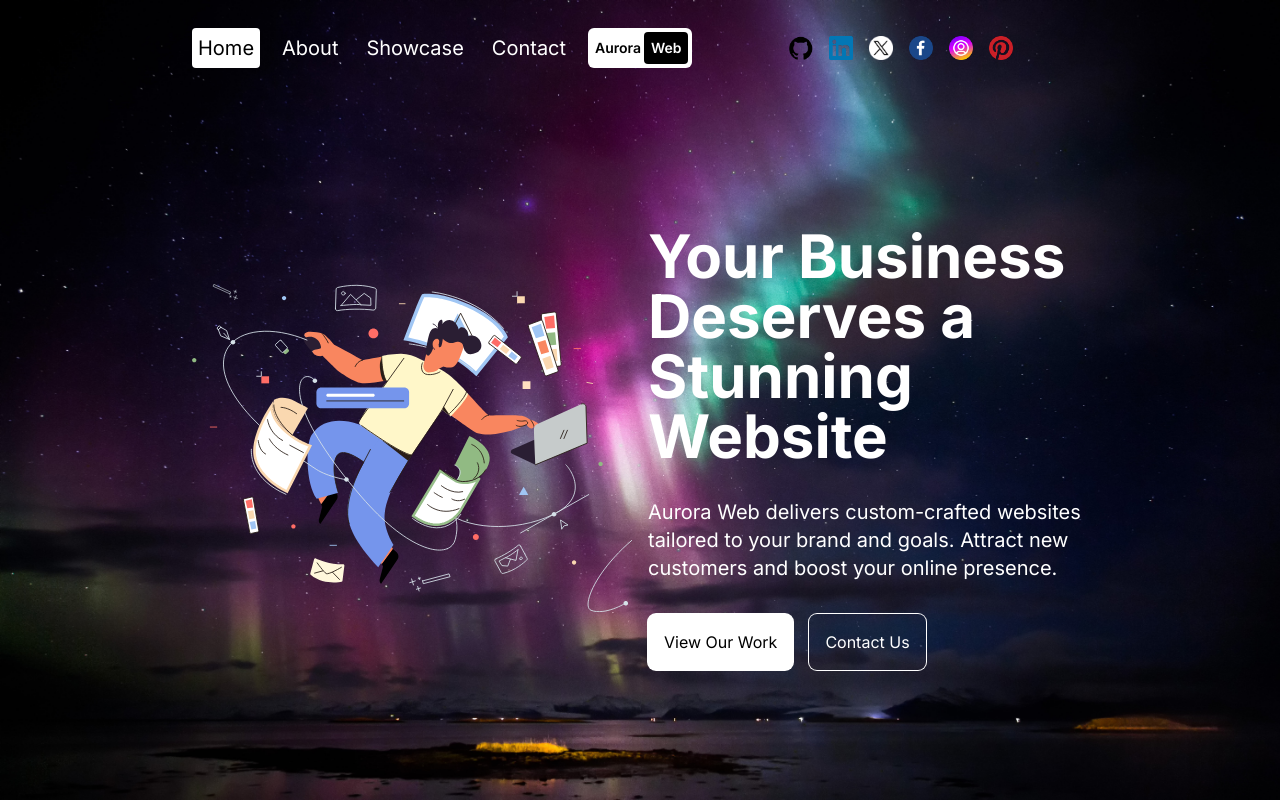
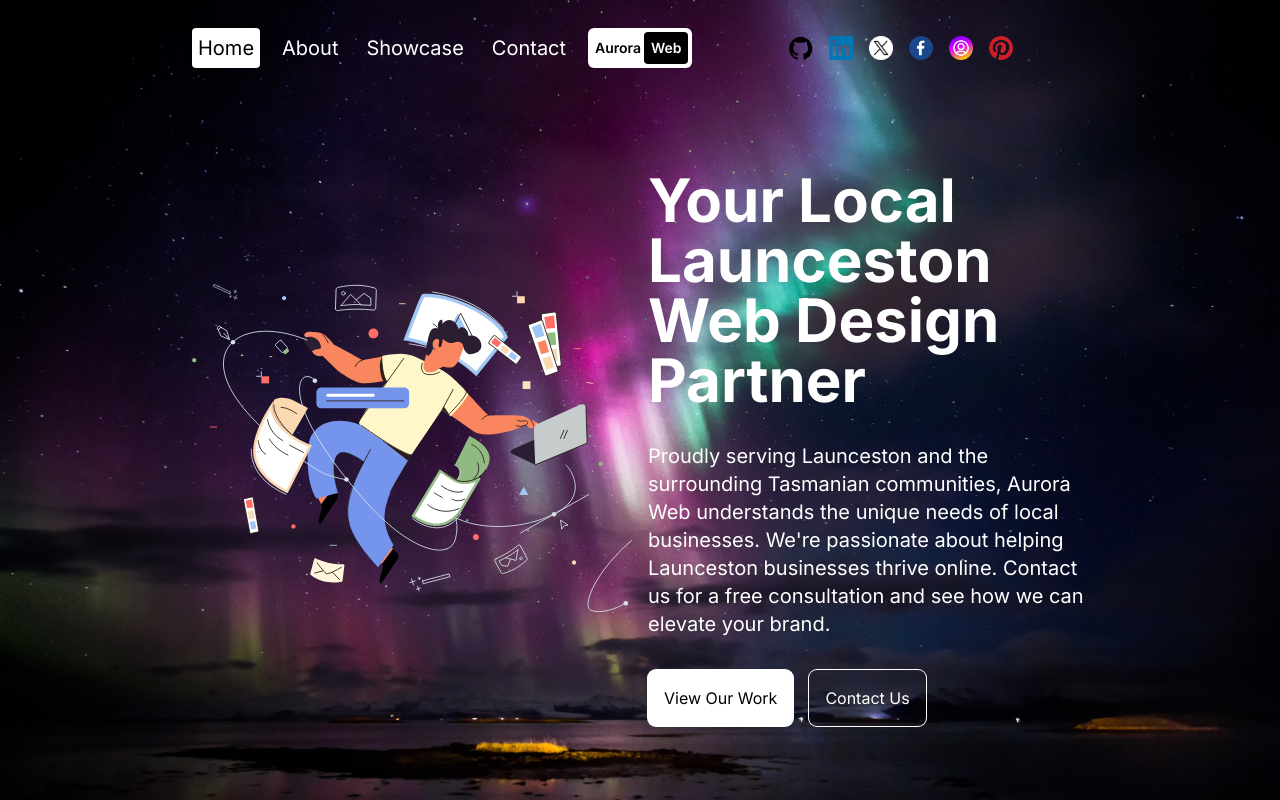
Before and after one commit to JacobYZ/aurora-web, a Next.js app: page / in a window 1280 px wide. Built offline with nearby package versions, Linux system fonts and the light colour scheme.

Commit message:
Add new skills and experiences, update website metadata and page content

```diff
--- a/app/constants.ts
+++ b/app/constants.ts
@@ -48,12 +48,15 @@ export const SKILLS = [
   "Figma",
   "Photoshop",
   "Illustrator",
+  "PHP",
   "Java",
   "Python",
   "C++",
   "C#",
+  "LaTeX",
   "Markdown",
   "SQL",
+  "Plasma",
   "MongoDB",
   "PostgreSQL",
   "Git",
@@ -81,9 +84,9 @@ export const EXPERIENCES = [
     position: "right",
   },
   {
-    jobTitle: "Academic Tutor",
+    jobTitle: "Web Development & Data Structures Tutor",
     jobDescription:
-      "Tutoring in web development and abstract data types, also marking assignments for students.",
+      "Sole tutor for web development and data structures at UTAS, Launceston. Supporting students with coursework, assignments, and project development.",
     jobDate: "Feb 2022 - Present",
     company: "University of Tasmania",
     position: "left",
--- a/app/layout.tsx
+++ b/app/layout.tsx
@@ -6,9 +6,9 @@ import TransitonProvider from "@/components/TransitonProvider";
 const inter = Inter({ subsets: ["latin"] });
 
 export const metadata: Metadata = {
-  title: "Your Business Deserves a Stunning Website",
+  title: "Launceston Web Design Experts | Aurora Web",
   description:
-    "Aurora Web delivers custom-crafted websites tailored to your brand and goals. Attract new customers and boost your online presence.",
+    "Elevate your Launceston business with stunning web design by Aurora Web. Custom websites that attract customers and boost your online presence.",
 };
 
 export default function RootLayout({
--- a/app/page.tsx
+++ b/app/page.tsx
@@ -11,7 +11,7 @@ const Homepage = () => {
       animate={{ y: "0%" }}
       transition={{ duration: 1 }}>
       <div className="h-full flex flex-col justify-center lg:flex-row md:gap-4 px-4 sm:px-8 md:px-12 lg:px-20 xl:px-48 ">
-        {/* IMAGE CONTAINER */} {/* Need to add lg:flex-row to its parenet */}
+        {/* IMAGE CONTAINER */}
         <div className="h-1/2 lg:h-full lg:w-1/2 relative ">
           <Image
             src="/hero.svg"
@@ -24,12 +24,15 @@ const Homepage = () => {
         <div className="h-1/2 lg:h-full lg:w-1/2 flex flex-col gap-2 md:gap-8 items-center justify-center">
           {/* TITLE */}
           <h1 className="text-4xl md:text-6xl font-bold">
-            Your Business Deserves a Stunning Website
+            Your Local Launceston Web Design Partner
           </h1>
           {/* DESCRIPTION */}
           <p className="md:text-xl">
-            Aurora Web delivers custom-crafted websites tailored to your brand
-            and goals. Attract new customers and boost your online presence.
+            Proudly serving Launceston and the surrounding Tasmanian
+            communities, Aurora Web understands the unique needs of local
+            businesses. We&apos;re passionate about helping Launceston
+            businesses thrive online. Contact us for a free consultation and see
+            how we can elevate your brand.
           </p>
           {/* BUTTONS */}
           <div className="flex gap-4 w-full">
```
